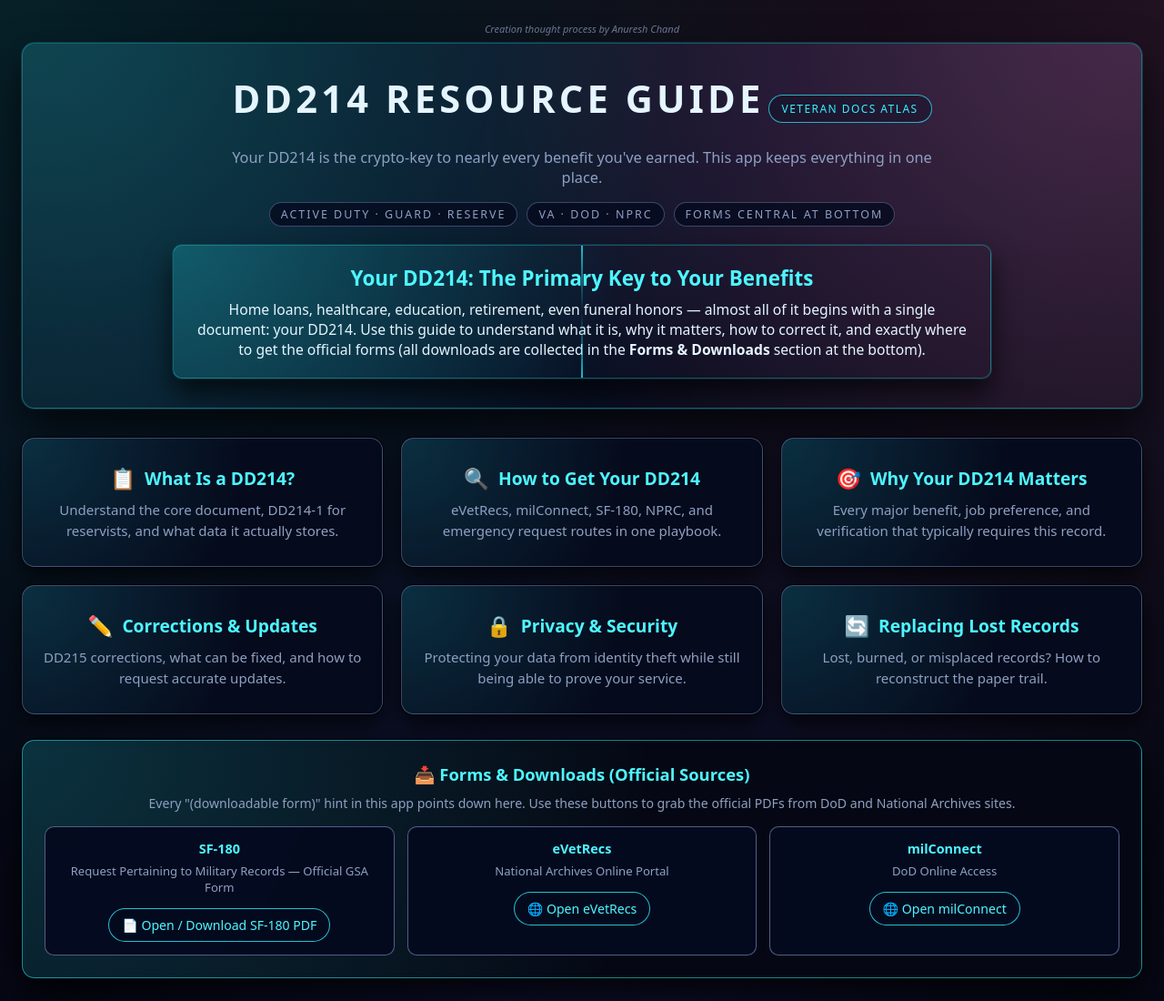
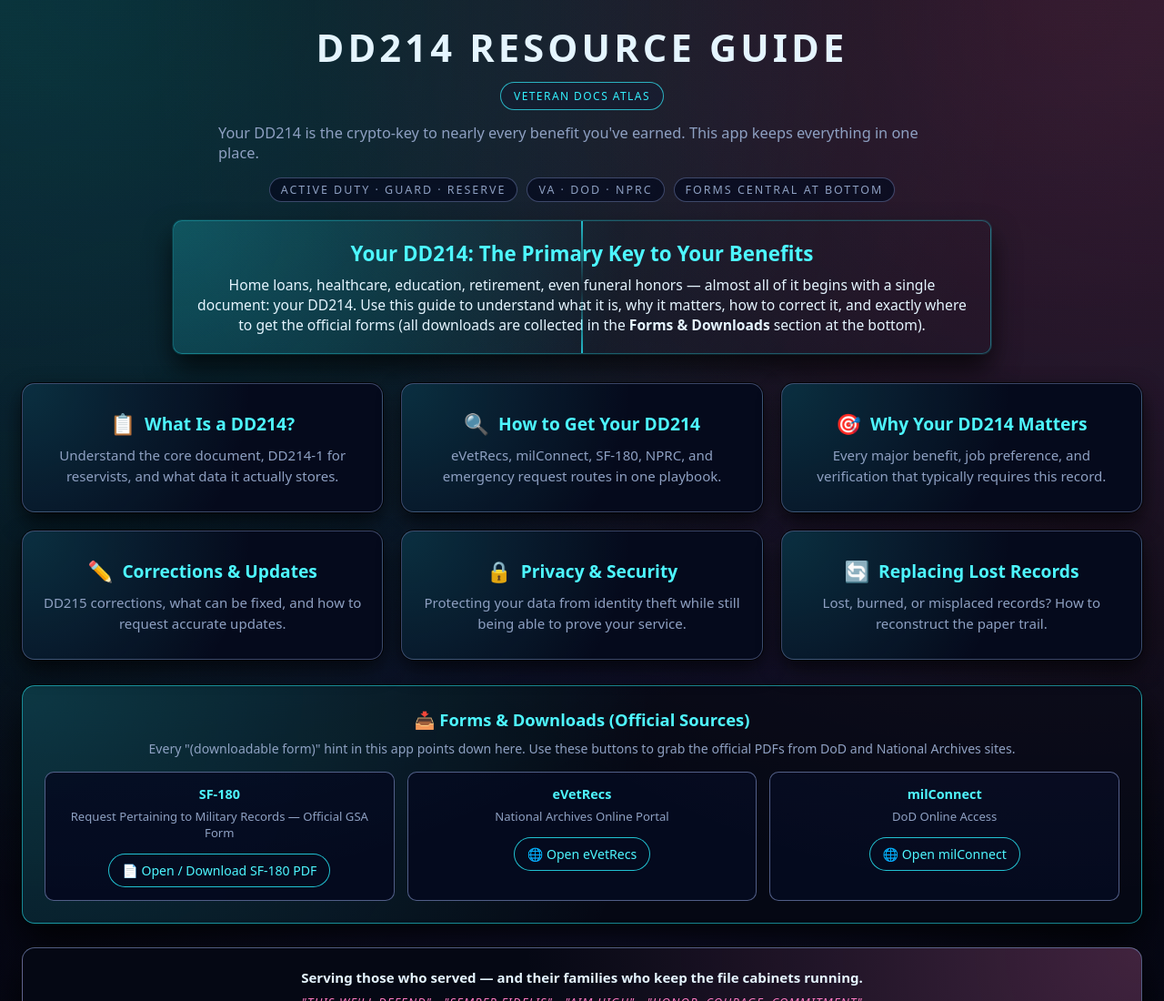
Before and after one commit to RandyMacmini/DD214_Guide, a plain HTML site: page index.html in a window 1280 px wide. Shown: the top 1100 px of the page at 91% size. Drawn offline with Linux system fonts and the light colour scheme.

Commit message:
Update index.html

```diff
--- a/index.html
+++ b/index.html
@@ -66,7 +66,7 @@
       z-index: 1;
     }
 
-    .creator-credit {
+
       font-size: 11px;
       color: var(--text-muted);
       margin-bottom: 8px;
@@ -109,13 +109,17 @@
       font-size: 2.6rem;
       letter-spacing: 0.1em;
       text-transform: uppercase;
-      margin-bottom: 12px;
+      margin-bottom: 10px;
       position: relative;
-      display: inline-block;
+      display: block;
+      text-align: center;
+      width: 100%;
     }
 
     header .badge {
-      display: inline-block;
+      display: block;
+      width: fit-content;
+      margin: 0 auto 4px auto;
       font-size: 0.75rem;
       letter-spacing: 0.12em;
       border-radius: 999px;
@@ -123,7 +127,6 @@
       border: 1px solid rgba(40, 240, 255, 0.7);
       color: var(--accent);
       text-transform: uppercase;
-      margin-top: 6px;
       background: rgba(5, 11, 31, 0.6);
     }
 
@@ -657,7 +660,7 @@
 <body>
   <div class="scanlines"></div>
   <div class="container">
-    <div class="creator-credit">Creation thought process by Anuresh Chand</div>
+
 
     <header>
       <h1>DD214 RESOURCE GUIDE</h1>
```
